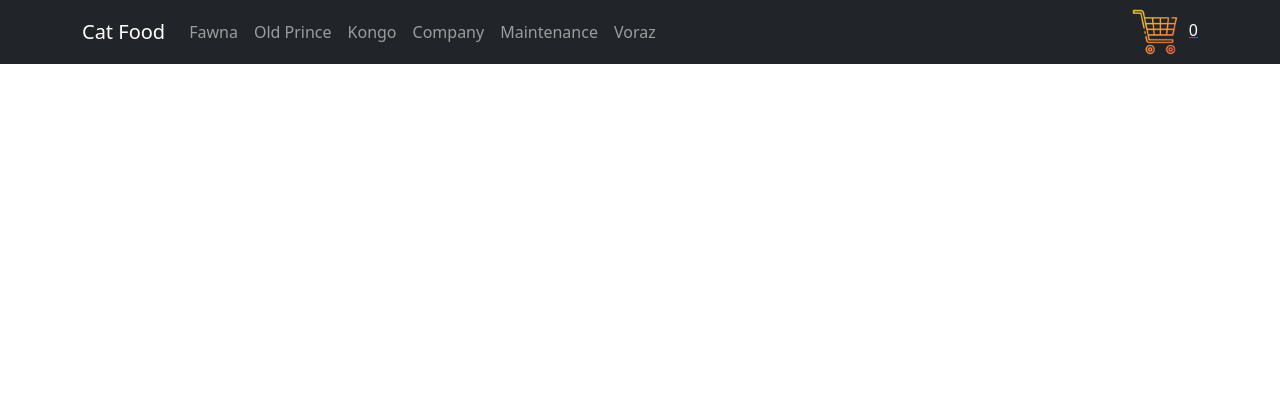
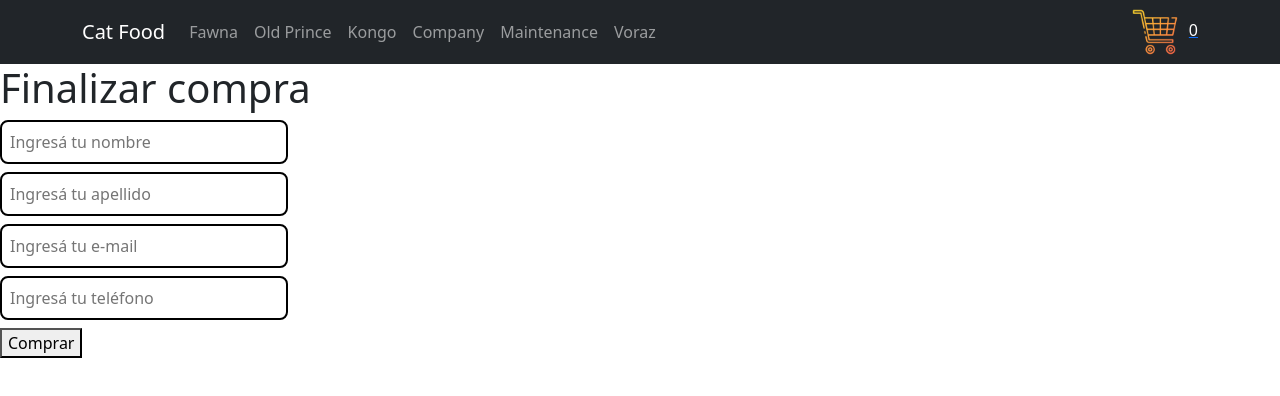
Before and after one commit to ErikLunaMoran/ProyectoFinalReactJSLunaMoranErik, a React (Create React App) app: page /checkout in a window 1280 px wide. Shown: the top 396 px of the page. Built offline with nearby package versions, Linux system fonts and the light colour scheme.

Commit message:
checkout

```diff
--- a/package.json
+++ b/package.json
@@ -11,6 +11,7 @@
     "react": "^18.2.0",
     "react-bootstrap": "^2.7.4",
     "react-dom": "^18.2.0",
+    "react-hook-form": "^7.45.2",
     "react-router-dom": "^6.14.1",
     "react-scripts": "5.0.1",
     "web-vitals": "^2.1.4"
--- a/public/index.html
+++ b/public/index.html
@@ -24,7 +24,7 @@
       work correctly both with client-side routing and a non-root public URL.
       Learn how to configure a non-root public URL by running `npm run build`.
     -->
-    <title>React App</title>
+    <title>Cat Food</title>
   </head>
   <body>
     <noscript>You need to enable JavaScript to run this app.</noscript>
--- a/src/App.css
+++ b/src/App.css
@@ -78,3 +78,30 @@
 .img-detail {
   width: 20rem;
 }
+
+/* FORMULARIO */
+
+.formulario {
+  display: flex;
+  flex-direction: column;
+  gap: 0.5rem;
+  align-items: start;
+}
+
+.formulario input {
+  padding: 0.5rem;
+  width: 18rem;
+  border-radius: 0.5rem;
+  border: 2px solid black;
+}
+
+.formulario input:focus {
+  outline: 0;
+  border: 2px solid black;
+  outline: 2px solid black;
+}
+
+.enviar:hover {
+  background-color: white;
+  color: black;
+}
--- a/src/App.js
+++ b/src/App.js
@@ -6,6 +6,7 @@ import { NavBar } from "./components/NavBar";
 import "./App.css";
 import { CartProvider } from "./context/CartContext";
 import Carrito from "./components/Carrito";
+import Checkout from "./components/Checkout";
 
 export default function App() {
   return (
@@ -24,6 +25,7 @@ export default function App() {
             />
             <Route path="/item/:id" element={<ItemDetailContainer />} />
             <Route path="/carrito" element={<Carrito />} />
+            <Route path="/checkout" element={<Checkout />} />
           </Routes>
         </BrowserRouter>
       </CartProvider>
--- a/src/components/Carrito.jsx
+++ b/src/components/Carrito.jsx
@@ -1,5 +1,6 @@
 import React, { useContext } from "react";
 import { CartContext } from "../context/CartContext";
+import { Link } from "react-router-dom";
 
 const Carrito = () => {
   const { carrito, precioTotal, vaciarCarrito } = useContext(CartContext);
@@ -29,6 +30,7 @@ const Carrito = () => {
         <>
           <h2>Precio Total: ${precioTotal()}</h2>
           <button onClick={handleVaciar}>Vaciar Carro</button>
+          <Link to="/checkout">Finalizar compra</Link>
         </>
       ) : (
         <h3>El carrito está actualmente vacío</h3>
--- /dev/null
+++ b/src/components/Checkout.jsx
@@ -0,0 +1,72 @@
+import React, { useContext, useState } from "react";
+import { CartContext } from "../context/CartContext";
+import { useForm } from "react-hook-form";
+import { collection, addDoc } from "firebase/firestore";
+import { db } from "../firebase/config";
+
+const Checkout = () => {
+  const [pedidoId, setPedidoId] = useState("");
+
+  const { carrito, precioTotal, vaciarCarrito } = useContext(CartContext);
+
+  const { register, handleSubmit } = useForm();
+
+  const comprar = (data) => {
+    const pedido = {
+      cliente: data,
+      productos: carrito,
+      total: precioTotal(),
+    };
+    console.log(pedido);
+
+    const pedidosRef = collection(db, "pedidos");
+
+    addDoc(pedidosRef, pedido).then((doc) => {
+      setPedidoId(doc.id);
+      vaciarCarrito();
+    });
+  };
+
+  if (pedidoId) {
+    return (
+      <div>
+        <h1>Su compra ha sido realizada con éxito</h1>
+        <p>Tu número de pedido es: {pedidoId}</p>
+      </div>
+    );
+  }
+
+  return (
+    <div>
+      <h1>Finalizar compra</h1>
+      <form className="formulario" onSubmit={handleSubmit(comprar)}>
+        <input
+          type="text"
+          placeholder="Ingresá tu nombre"
+          {...register("nombre")}
+        />
+        <input
+          type="text"
+          placeholder="Ingresá tu apellido"
+          {...register("apellido")}
+        />
+        <input
+          type="email"
+          placeholder="Ingresá tu e-mail"
+          {...register("email")}
+        />
+        <input
+          type="phone"
+          placeholder="Ingresá tu teléfono"
+          {...register("telefono")}
+        />
+
+        <button className="enviar" type="submit">
+          Comprar
+        </button>
+      </form>
+    </div>
+  );
+};
+
+export default Checkout;
--- a/src/components/ItemListContainer.jsx
+++ b/src/components/ItemListContainer.jsx
@@ -11,7 +11,6 @@ export const ItemListContainer = (props) => {
   const category = useParams().category;
 
   useEffect(() => {
-    console.log("Category:", category);
     const loadProductsFromFirestore = async () => {
       try {
         const productosRef = collection(db, "products");
```
Also changed, not shown: 1 other file (tests, documents, lock files or other folders).
